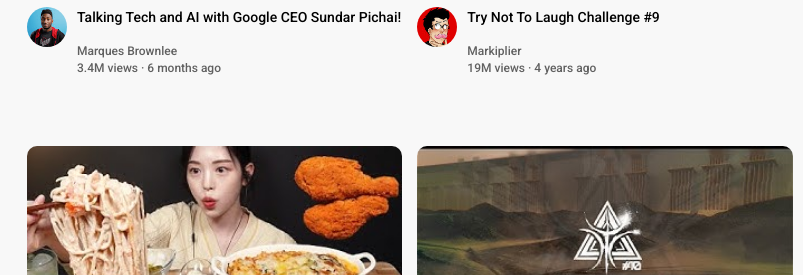
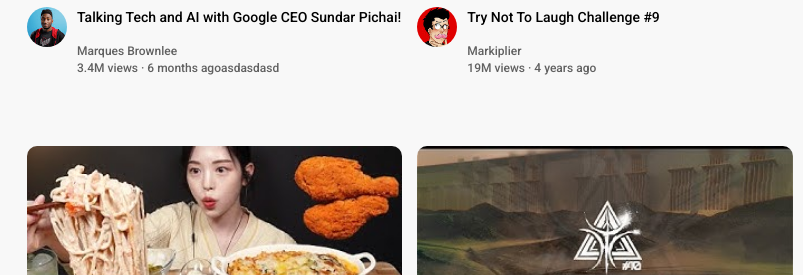
Before and after one commit to Belllum/YT-replica, a plain HTML site: page youtube.html in a window 1280 px wide. Shown: the part 298-573 px from the top of the page, 73-876 px from the left. Drawn offline with Linux system fonts and the light colour scheme.

Commit message:
Update youtube.html

```diff
--- a/youtube.html
+++ b/youtube.html
@@ -83,7 +83,7 @@
                     Marques Brownlee
                 </p>
                 <p class="video-stats">
-                    3.4M views &#183; 6 months ago
+                    3.4M views &#183; 6 months agoasdasdasd
                 </p>
             </div>
         </div>
```
